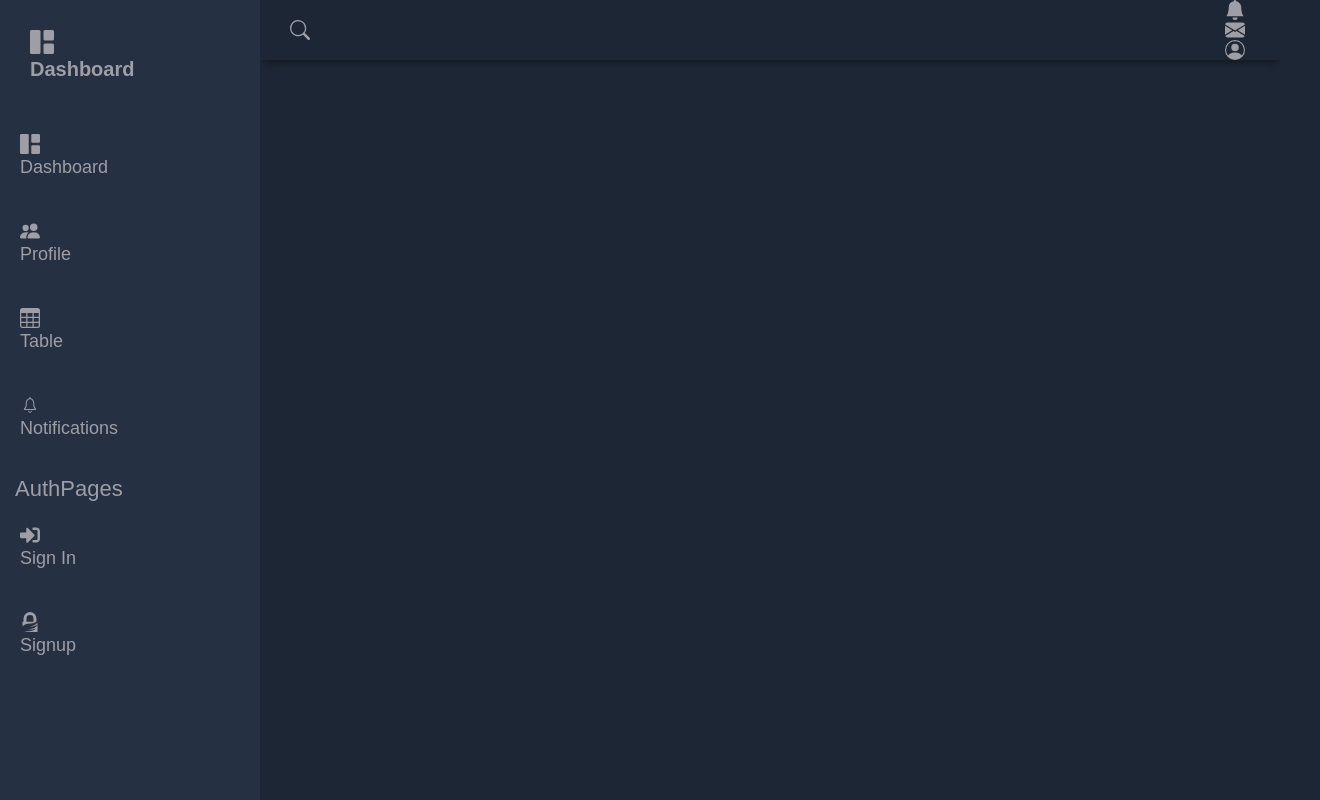
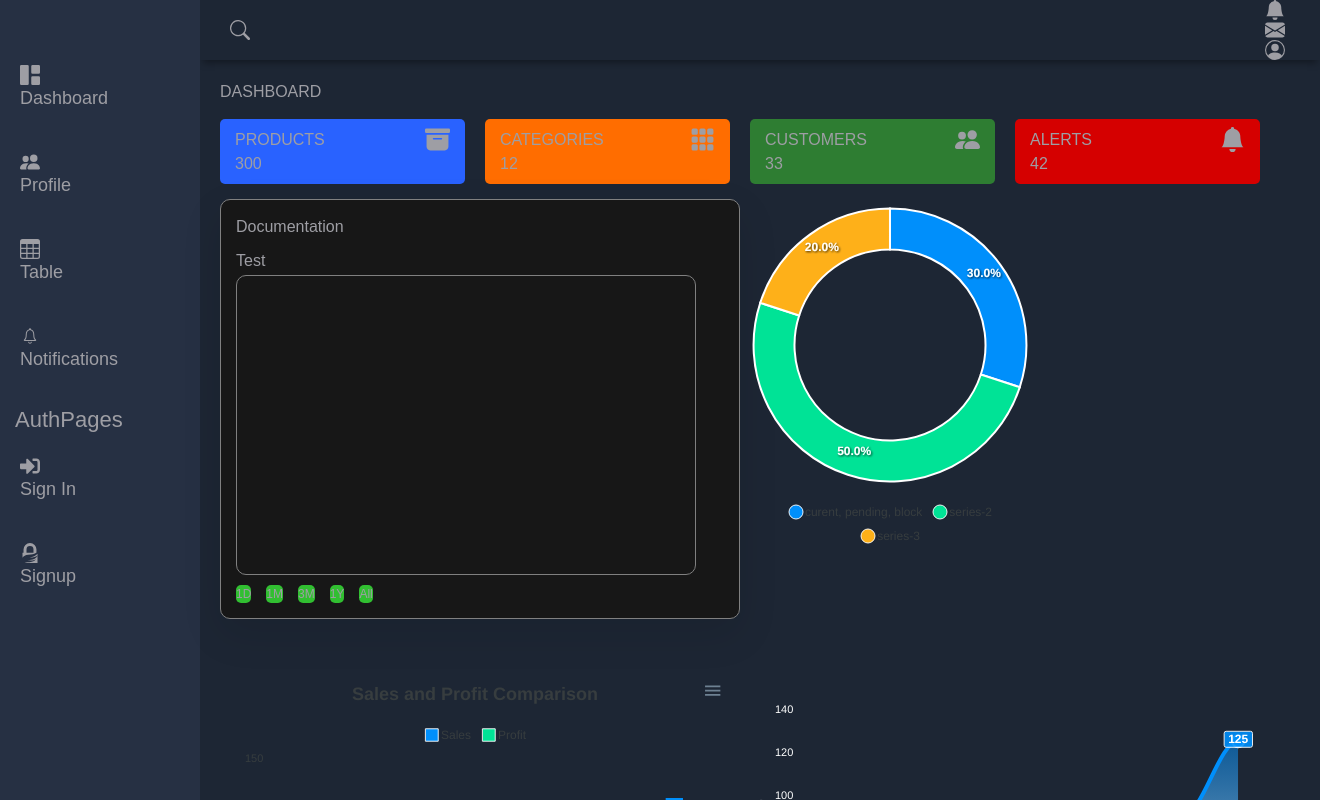
Before and after one commit to Mukesh16407/analyticsdashboard, a React (Vite) app: page / in a window 1280 px wide. Shown: the top 800 px of the page, 1320 px wide, since content can reach past the window. Built offline with nearby package versions, Linux system fonts and the light colour scheme.

Commit message:
add barchart,areachart, and donutChart

```diff
--- a/package.json
+++ b/package.json
@@ -10,7 +10,9 @@
     "preview": "vite preview"
   },
   "dependencies": {
+    "apexcharts": "^3.48.0",
     "react": "^18.2.0",
+    "react-apexcharts": "^1.4.1",
     "react-dom": "^18.2.0",
     "react-icons": "^5.0.1",
     "react-router-dom": "^6.22.3"
--- a/src/App.css
+++ b/src/App.css
@@ -35,7 +35,7 @@ body {
 
 .grid-container {
   display: grid;
-  grid-template-columns: 260px 1fr 1fr 1fr;
+  grid-template-columns: 200px 1fr 1fr 1fr;
   grid-template-rows: 0.2fr 3fr;
   grid-template-areas:
     "sidebar header header header"
--- a/src/App.jsx
+++ b/src/App.jsx
@@ -4,6 +4,7 @@ import { Home } from './pages/dashboard/Home'
 import { Header } from './component/Header'
 import { Sidebar } from './component/Sidebar'
 import { useState } from 'react'
+import Charts from './widgets/charts/Charts'
 
 function App() {
   const [openSidebarToggle, setOpenSidebarToggle] = useState(false)
@@ -14,12 +15,12 @@ function App() {
 
 
   return (
-    <div className='grid-container'>
+    <div className='grid-container' >
      <Header OpenSidebar={OpenSidebar}/>
       <Sidebar openSidebarToggle={openSidebarToggle} OpenSidebar={OpenSidebar}/>
+
       <Routes>
        <Route path="/" element={<Home />} />
-
 
     </Routes>
     </div>
--- a/src/component/Sidebar.jsx
+++ b/src/component/Sidebar.jsx
@@ -15,12 +15,12 @@ export const Sidebar =({ openSidebarToggle, OpenSidebar })=> {
       className={openSidebarToggle ? "sidebar-responsive" : ""}
     >
       <div className="sidebar-title">
-        <div className="sidebar-brand">
+        {/* <div className="sidebar-brand">
           <BsGrid1X2Fill className="icon_header" /> Dashboard
         </div>
         <span className="icon close_icon" onClick={OpenSidebar}>
           X
-        </span>
+        </span> */}
       </div>
 
       <ul className="sidebar-list">
--- /dev/null
+++ b/src/config/chart-config.js
@@ -0,0 +1,64 @@
+export const chartsConfig = {
+  chart: {
+    toolbar: {
+      show: false,
+    },
+  },
+  title: {
+    show: "",
+  },
+  dataLabels: {
+    enabled: false,
+  },
+  xaxis: {
+    axisTicks: {
+      show: false,
+    },
+    axisBorder: {
+      show: false,
+    },
+    labels: {
+      style: {
+        colors: "#fff",
+        fontSize: "13px",
+        fontFamily: "inherit",
+        fontWeight: 300,
+      },
+    },
+  },
+  yaxis: {
+    labels: {
+      style: {
+        colors: "#fff",
+        fontSize: "13px",
+        fontFamily: "inherit",
+        fontWeight: 300,
+      },
+    },
+  },
+  grid: {
+    show: true,
+    borderColor: "#ffffff40",
+    strokeDashArray: 5,
+    xaxis: {
+      lines: {
+        show: true,
+      },
+    },
+    padding: {
+      top: 5,
+      right: 20,
+    },
+  },
+  fill: {
+    opacity: 0.8,
+  },
+  tooltip: {
+    theme: "dark",
+  },
+};
+
+
+
+
+export default chartsConfig;
--- a/src/pages/dashboard/Home.jsx
+++ b/src/pages/dashboard/Home.jsx
@@ -5,10 +5,18 @@ import {
     BsPeopleFill,
     BsFillBellFill,
   } from "react-icons/bs";
+import Charts from "../../widgets/charts/Charts";
+import { BarChart } from "../../widgets/charts/BarChart";
+import { AreaChart } from "../../widgets/charts/AreaChart";
 
 
   export const Home = ()=>{
-    <main>
+
+
+
+
+    return (
+      <main style={{ padding: "20px"}}>
       <div className="main-title">
       <h3>DASHBOARD</h3>
     </div>
@@ -43,9 +51,15 @@ import {
         <h1>42</h1>
       </div>
     </div>
-
+    <Charts/>
+    <div className="charts">
+       <BarChart/>
+       <AreaChart/>
+    </div>
 
 
   </main>
+    )
+
 
   }
--- /dev/null
+++ b/src/widgets/charts/AreaChart.jsx
@@ -0,0 +1,80 @@
+import ReactApexChart from "react-apexcharts";
+
+export const AreaChart = () => {
+
+    const salesData = [30, 40, 45, 50, 49, 60, 70, 91, 125];
+    const profitData = [20, 25, 30, 35, 40, 45, 50, 55, 60];
+
+    const series = [
+        { name: 'Sales', type: 'area', data: salesData },
+        { name: 'Profit', type: 'area', data: profitData }
+      ];
+      const options = {
+        chart: {
+          type: 'area',
+          height: 350,
+          toolbar: {
+            show: false
+          },
+          animations: {
+            enabled: false
+          }
+        },
+        stroke: {
+          curve: 'smooth'
+        },
+        xaxis: {
+          categories: ['Jan', 'Feb', 'Mar', 'Apr', 'May', 'Jun', 'Jul', 'Aug', 'Sep'],
+          labels: {
+            style: {
+              colors: '#ffffff'
+            }
+          }
+        },
+        yaxis: {
+          title: {
+            text: 'Amount (in $)',
+            style: {
+              color: '#ffffff'
+            }
+          },
+          labels: {
+            style: {
+              colors: '#ffffff'
+            }
+          }
+        },
+        fill: {
+          opacity: 0.8,
+          gradient: {
+            shadeIntensity: 1,
+            opacityFrom: 0.7,
+            opacityTo: 0.9,
+            stops: [0, 90, 100]
+          }
+        },
+        tooltip: {
+          theme: 'dark',
+          x: { format: 'MMM' },
+          y: {
+            formatter: function (val, { seriesIndex }) {
+              return "$" + val.toFixed(2) + "k";
+            }
+          }
+        },
+        markers: {
+          size: 6,
+          hover: {
+            sizeOffset: 3
+          }
+        },
+        grid: {
+          show: false
+        }
+      };
+  return (
+    <div>
+         <ReactApexChart options={options} series={series} type="area" height={350} />
+    </div>
+  )
+}
--- /dev/null
+++ b/src/widgets/charts/BarChart.jsx
@@ -0,0 +1,76 @@
+import ReactApexChart from 'react-apexcharts';
+
+export const BarChart = () => {
+
+    const series = [
+        {
+          name: 'Sales',
+          data: [30, 40, 45, 50, 49, 60, 70, 91, 125]
+        },
+        {
+          name: 'Profit',
+          data: [20, 25, 30, 35, 40, 45, 50, 55, 60]
+        }
+      ];
+
+      const options = {
+        chart: {
+          type: 'bar',
+          height: 350,
+
+        },
+        plotOptions: {
+          bar: {
+            horizontal: false,
+            columnWidth: '80%',
+            endingShape: 'flat'
+          },
+
+        },
+
+        stroke: {
+          width: 2,
+          colors: ['transparent']
+        },
+        title: {
+          text: 'Sales and Profit Comparison',
+          align: 'center',
+          style: {
+            fontSize: '18px'
+          }
+        },
+        xaxis: {
+          categories: ['Jan', 'Feb', 'Mar', 'Apr', 'May', 'Jun', 'Jul', 'Aug', 'Sep'],
+        },
+        yaxis: {
+          title: {
+            text: 'Amount (in $)'
+          },
+
+        },
+        grid: {
+          show: false
+        },
+        tooltip: {
+          y: {
+            formatter: function (val) {
+              return "$ " + val + " thousands";
+            }
+          },
+
+        },
+        fill: {
+          opacity: 1
+        },
+        legend: {
+          position: 'top'
+        },
+
+      };
+
+  return (
+    <div>
+         <ReactApexChart options={options} series={series} type="bar" height={350} />
+    </div>
+  )
+}
--- /dev/null
+++ b/src/widgets/charts/Charts.jsx
@@ -0,0 +1,119 @@
+import { DonutChart } from "./DonutChart";
+
+const Charts = () => {
+  return (
+    <div>
+        <div
+    // container
+      style={{
+        width: "1040px",
+        display: "flex",
+      }}
+    >
+         {/* left */}
+      <div style={{ width: "50%", display: "flex", }}>
+        <div
+          style={{
+            width: "100%",
+            boxShadow: "0 15px 40px #0000001a",
+            border: "1px solid gray",
+            minHeight: "40vh",
+            padding: "15px",
+            borderRadius: "10px",
+            background: "#171717"
+          }}
+        >
+          <div
+            style={{
+              width: "50%",
+              height: "60px",
+              display: "flex",
+              flexDirection: "column",
+              gap: "10px",
+            }}
+          >
+            <div>Documentation</div>
+            <div>Test</div>
+          </div>
+          <div
+            style={{
+              width: "100%",
+              maxWidth: "460px",
+              border: "1px solid gray",
+              minHeight: "300px",
+              padding: "15px",
+              borderRadius: "10px",
+            }}
+          ></div>
+          <div style={{ width: "100%" }}>
+            <div style={{ display: "flex", marginTop: "10px", gap: "15px" }}>
+              <button
+                style={{
+                  fontSize: "12px",
+                  border: "none",
+                  background: "#31bf31",
+                  borderRadius: "5px",
+                }}
+              >
+                1D
+              </button>
+              <button
+                style={{
+                  fontSize: "12px",
+                  border: "none",
+                  background: "#31bf31",
+                  borderRadius: "5px",
+                }}
+              >
+                1M
+              </button>
+              <button
+                style={{
+                  fontSize: "12px",
+                  border: "none",
+                  background: "#31bf31",
+                  borderRadius: "5px",
+                }}
+              >
+                3M
+              </button>
+              <button
+                style={{
+                  fontSize: "12px",
+                  border: "none",
+                  background: "#31bf31",
+                  borderRadius: "5px",
+                }}
+              >
+                1Y
+              </button>
+              <button
+                style={{
+                  fontSize: "12px",
+                  border: "none",
+                  background: "#31bf31",
+                  borderRadius: "5px",
+                }}
+              >
+                All
+              </button>
+            </div>
+          </div>
+        </div>
+      </div>
+      {/* right */}
+      <div
+        style={{
+          width: "50%",
+          display: "flex",
+          minHeight: "50vh",
+        }}
+      >
+        <DonutChart/>
+      </div>
+    </div>
+    </div>
+  );
+};
+
+export default Charts;
--- /dev/null
+++ b/src/widgets/charts/DonutChart.jsx
@@ -0,0 +1,41 @@
+// DonutChart.js
+import ReactApexChart from 'react-apexcharts';
+
+export const DonutChart = () => {
+  const data = [30, 50, 20,];
+  const labels = ['curent, pending, block'];
+
+  const series = data;
+  const options = {
+    chart: {
+      type: 'donut',
+      height: 350
+    },
+    labels: labels,
+    colors: ['#008FFB', '#00E396', '#FEB019',],
+    plotOptions: {
+      pie: {
+        donut: {
+          size: '70%' // Adjust the size of the donut hole
+        }
+      }
+    },
+    tooltip: {
+      theme: 'dark', // Tooltip theme
+      y: {
+        formatter: function (val) {
+          return val + '%'; // Format tooltip value as percentage
+        }
+      }
+    },
+    legend: {
+      position: 'bottom' // Position of the legend
+    }
+  };
+
+  return (
+    <div className="chart-container">
+      <ReactApexChart options={options} series={series} type="donut" height={350} />
+    </div>
+  );
+};
```
Also changed, not shown: 1 other file (tests, documents, lock files or other folders). Lines whose indentation alone changed are shown as unchanged.
